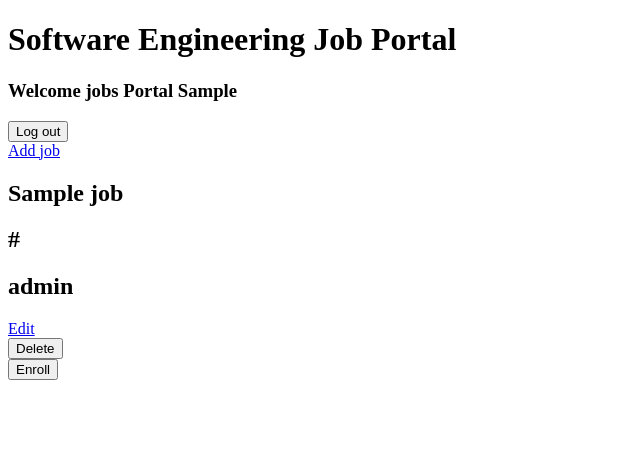
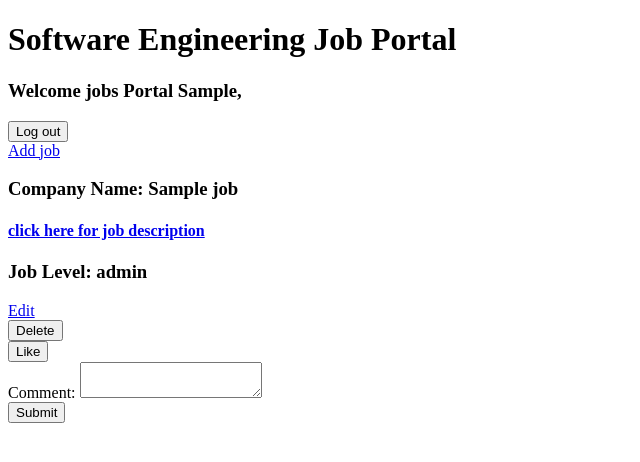
Before and after one commit to gagurpreet/crud_app, a Flask app: page /jobs in a window 1280 px wide. Shown: the top 462 px of the page, without its empty margins (0-640 px from the left). Run offline with Flask 3, Linux system fonts and the light colour scheme; the visitor is signed in with stand-in values (Sample User, id 1); a database or web service that is not in the repository returns one stand-in record (values such as "Sample title"); some libraries are stand-ins or nearby versions.

Commit message:
Application requirements  done :)

```diff
--- a/controllers/jobs_controller.py
+++ b/controllers/jobs_controller.py
@@ -1,5 +1,5 @@
-from flask import render_template, redirect, session
-from models.job import all_jobs, get_job, create_job,update_job, delete_job, like_job
+from flask import render_template, redirect, request, session
+from models.job import all_jobs, get_job, create_job,update_job, delete_job, like_job, comment_job
 from services.session_info import current_user
 
 def index():
@@ -34,3 +34,8 @@ def delete(id):
 def like(id):
   like_job(id, session['user_id'])
   return redirect('/')
+
+def comment(id):
+  content = request.form.get('content')
+  comment_job(id, content)
+  return redirect('/')
--- a/db/db.py
+++ b/db/db.py
@@ -1,7 +1,7 @@
 import psycopg2
 import psycopg2.extras
 
-DB_URL = "dbname=online_learning_db"
+DB_URL = "dbname=job_portal_db"
 
 def sql(query, parameters=[]):
   connection = psycopg2.connect(DB_URL) # open connection
--- a/db/schema.sql
+++ b/db/schema.sql
@@ -27,3 +27,8 @@ CREATE TABLE likes(
   user_id INTEGER,
   job_id INTEGER
 );
+
+CREATE TABLE comments(
+  id SERIAL PRIMARY KEY,
+   content TEXT
+);
--- a/models/job.py
+++ b/models/job.py
@@ -18,3 +18,6 @@ def delete_job(id):
 
 def like_job(job_id, user_id):
   sql("INSERT INTO likes(user_id, job_id) VALUES(%s, %s) RETURNING *", [user_id, job_id])
+
+def comment_job(id, content):
+  sql("INSERT INTO comments(id, content) VALUES(%s, %s) RETURNING *", [id, content])
--- a/routes/jobs_routes.py
+++ b/routes/jobs_routes.py
@@ -1,5 +1,5 @@
 from flask import Blueprint
-from controllers.jobs_controller import index, new, create, edit, update, delete, like
+from controllers.jobs_controller import index, new, create, edit, update, delete, like, comment
 
 jobs_routes = Blueprint('jobs_routes', __name__)
 
@@ -10,3 +10,4 @@ jobs_routes.route('/<id>/edit')(edit)
 jobs_routes.route('/<id>', methods=["POST"])(update)
 jobs_routes.route('/<id>/delete', methods=["POST"])(delete)
 jobs_routes.route('/<id>/likes', methods=["POST"])(like)
+jobs_routes.route('/<id>/comments', methods=["POST"])(comment)
--- a/templates/jobs/index.html
+++ b/templates/jobs/index.html
@@ -4,7 +4,7 @@
 	<h1>Software Engineering Job Portal</h1>
 
 {% if current_user %}
-		<h3>Welcome jobs Portal {{ current_user['first_name'] }}</h3>
+		<h3>Welcome jobs Portal {{ current_user['first_name'] }},</h3>
 
 		<section class="controls">
 			<form action="/sessions/delete" method="POST">
@@ -18,9 +18,9 @@
 			{% for job in jobs: %}
 				<section class="job">
 					<header>
-						<h2>{{ job['company_name'] }}</h2>
-						<h2>{{ job['job_link'] }}</h2>
-						<h2>{{ job['job_level'] }}</h2>
+						<h3>Company Name: {{ job['company_name'] }}</h3>
+						<h4><a href="{{ job['job_link'] }}">click here for job description</a></h4>
+						<h3>Job Level: {{ job['job_level'] }}</h3>
 
 						<section class="controls">
 							<a href="/jobs/{{ job['id'] }}/edit">Edit</a>
@@ -30,8 +30,17 @@
         					</form>
 
 							<form action="/jobs/{{job['id']}}/likes" method="POST">
-								<button>Enroll</button>
+								<button>Like</button>
 							</form>
+
+							<form action="/jobs/{{job['id']}}/comments" method="POST">
+
+								<label for="content">Comment:</label>
+								<textarea id="content" name="content" required></textarea><br>
+
+								<input type="submit" value="Submit">
+							  </form>
+
 						</section>
 
 					</header>
```
